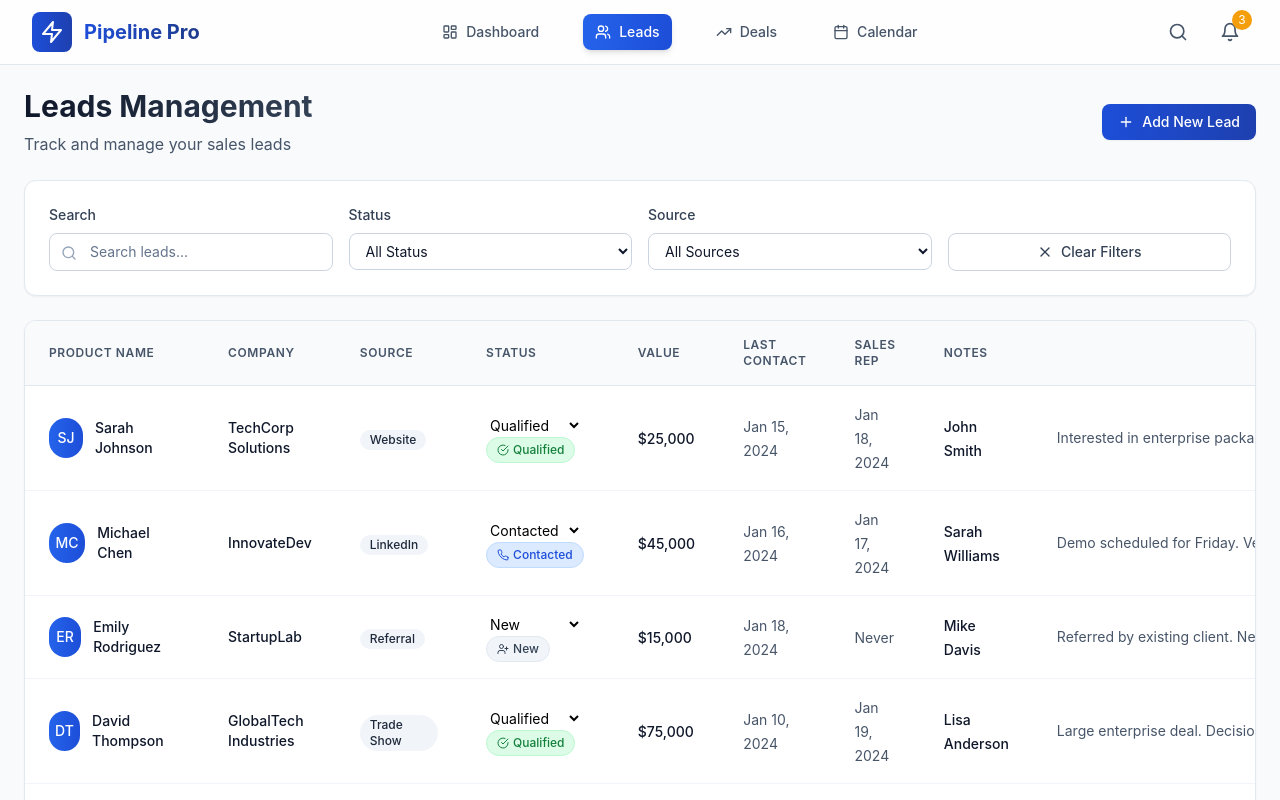
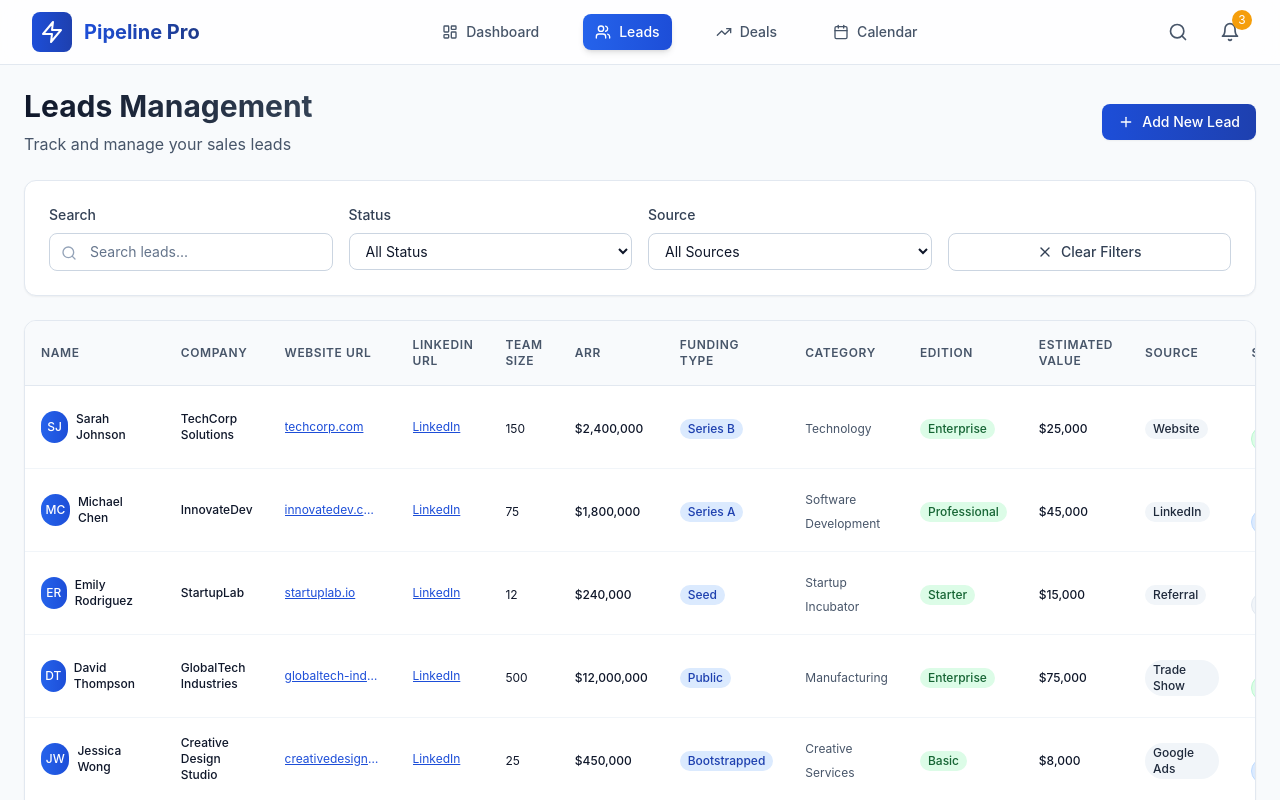
Before and after one commit to apper-canvas/cyber-pipeline-beam, a React (Vite) app: page /leads in a window 1280 px wide. Shown: the top 800 px of the page. Built offline with nearby package versions, Linux system fonts and the light colour scheme.

Commit message:
Add missing columns (Website URL, LinkedIn URL, Team Size, ARR, Funding Type, Category, Edition, Estimated Value) to leads table with proper data and formatting

```diff
--- a/src/components/pages/Leads.jsx
+++ b/src/components/pages/Leads.jsx
@@ -258,31 +258,52 @@ setNewLead({
               <table className="w-full">
                 <thead className="bg-slate-50 border-b border-slate-200">
 <tr>
-<th className="px-6 py-4 text-left text-xs font-semibold text-slate-600 uppercase tracking-wider">
-                      Product Name
+<th className="px-4 py-4 text-left text-xs font-semibold text-slate-600 uppercase tracking-wider">
+                      Name
                     </th>
-                    <th className="px-6 py-4 text-left text-xs font-semibold text-slate-600 uppercase tracking-wider">
+                    <th className="px-4 py-4 text-left text-xs font-semibold text-slate-600 uppercase tracking-wider">
                       Company
                     </th>
-                    <th className="px-6 py-4 text-left text-xs font-semibold text-slate-600 uppercase tracking-wider">
+                    <th className="px-4 py-4 text-left text-xs font-semibold text-slate-600 uppercase tracking-wider">
+                      Website URL
+                    </th>
+                    <th className="px-4 py-4 text-left text-xs font-semibold text-slate-600 uppercase tracking-wider">
+                      LinkedIn URL
+                    </th>
+                    <th className="px-4 py-4 text-left text-xs font-semibold text-slate-600 uppercase tracking-wider">
+                      Team Size
+                    </th>
+                    <th className="px-4 py-4 text-left text-xs font-semibold text-slate-600 uppercase tracking-wider">
+                      ARR
+                    </th>
+                    <th className="px-4 py-4 text-left text-xs font-semibold text-slate-600 uppercase tracking-wider">
+                      Funding Type
+                    </th>
+                    <th className="px-4 py-4 text-left text-xs font-semibold text-slate-600 uppercase tracking-wider">
+                      Category
+                    </th>
+                    <th className="px-4 py-4 text-left text-xs font-semibold text-slate-600 uppercase tracking-wider">
+                      Edition
+                    </th>
+                    <th className="px-4 py-4 text-left text-xs font-semibold text-slate-600 uppercase tracking-wider">
+                      Estimated Value
+                    </th>
+                    <th className="px-4 py-4 text-left text-xs font-semibold text-slate-600 uppercase tracking-wider">
                       Source
                     </th>
-                    <th className="px-6 py-4 text-left text-xs font-semibold text-slate-600 uppercase tracking-wider">
+                    <th className="px-4 py-4 text-left text-xs font-semibold text-slate-600 uppercase tracking-wider">
                       Status
                     </th>
-                    <th className="px-6 py-4 text-left text-xs font-semibold text-slate-600 uppercase tracking-wider">
-Value
-                    </th>
-                    <th className="px-6 py-4 text-left text-xs font-semibold text-slate-600 uppercase tracking-wider">
+                    <th className="px-4 py-4 text-left text-xs font-semibold text-slate-600 uppercase tracking-wider">
                       Last Contact
                     </th>
-                    <th className="px-6 py-4 text-left text-xs font-semibold text-slate-600 uppercase tracking-wider">
+                    <th className="px-4 py-4 text-left text-xs font-semibold text-slate-600 uppercase tracking-wider">
                       Sales Rep
                     </th>
-                    <th className="px-6 py-4 text-left text-xs font-semibold text-slate-600 uppercase tracking-wider">
+                    <th className="px-4 py-4 text-left text-xs font-semibold text-slate-600 uppercase tracking-wider">
                       Notes
                     </th>
-                    <th className="px-6 py-4 text-right text-xs font-semibold text-slate-600 uppercase tracking-wider">
+                    <th className="px-4 py-4 text-right text-xs font-semibold text-slate-600 uppercase tracking-wider">
                       Actions
                     </th>
                   </tr>
@@ -297,27 +318,79 @@ Value
                       className="hover:bg-slate-50 transition-colors cursor-pointer"
                       onClick={() => setSelectedLead(lead)}
                     >
-                      <td className="px-6 py-4">
+<td className="px-4 py-4">
                         <div className="flex items-center">
-                          <div className="w-10 h-10 bg-gradient-to-r from-primary-500 to-primary-600 rounded-full flex items-center justify-center text-white font-medium text-sm">
+                          <div className="w-8 h-8 bg-gradient-to-r from-primary-500 to-primary-600 rounded-full flex items-center justify-center text-white font-medium text-xs">
                             {lead.name.split(" ").map(n => n[0]).join("").toUpperCase()}
                           </div>
-                          <div className="ml-3">
-<p className="text-sm font-medium text-slate-900">{lead.name}</p>
+                          <div className="ml-2">
+                            <p className="text-xs font-medium text-slate-900">{lead.name}</p>
                           </div>
                         </div>
                       </td>
-                      <td className="px-6 py-4">
-<div>
-                          <p className="text-sm font-medium text-slate-900">{lead.company}</p>
+                      <td className="px-4 py-4">
+                        <div>
+                          <p className="text-xs font-medium text-slate-900">{lead.company}</p>
                         </div>
                       </td>
-                      <td className="px-6 py-4">
-                        <span className="inline-flex items-center px-2.5 py-0.5 rounded-full text-xs font-medium bg-slate-100 text-slate-800">
+                      <td className="px-4 py-4">
+                        <a
+                          href={lead.websiteUrl}
+                          target="_blank"
+                          rel="noopener noreferrer"
+                          className="text-xs text-primary-600 hover:text-primary-800 underline truncate max-w-24 block"
+                          onClick={(e) => e.stopPropagation()}
+                        >
+                          {lead.websiteUrl?.replace('https://', '') || 'N/A'}
+                        </a>
+                      </td>
+                      <td className="px-4 py-4">
+                        <a
+                          href={lead.linkedinUrl}
+                          target="_blank"
+                          rel="noopener noreferrer"
+                          className="text-xs text-primary-600 hover:text-primary-800 underline truncate max-w-24 block"
+                          onClick={(e) => e.stopPropagation()}
+                        >
+                          {lead.linkedinUrl ? 'LinkedIn' : 'N/A'}
+                        </a>
+                      </td>
+                      <td className="px-4 py-4">
+                        <span className="text-xs text-slate-900">
+                          {lead.teamSize || 'N/A'}
+                        </span>
+                      </td>
+                      <td className="px-4 py-4">
+                        <span className="text-xs font-medium text-slate-900">
+                          ${lead.arr?.toLocaleString() || 'N/A'}
+                        </span>
+                      </td>
+                      <td className="px-4 py-4">
+                        <span className="inline-flex items-center px-2 py-0.5 rounded-full text-xs font-medium bg-blue-100 text-blue-800">
+                          {lead.fundingType || 'N/A'}
+                        </span>
+                      </td>
+                      <td className="px-4 py-4">
+                        <span className="text-xs text-slate-600">
+                          {lead.category || 'N/A'}
+                        </span>
+                      </td>
+                      <td className="px-4 py-4">
+                        <span className="inline-flex items-center px-2 py-0.5 rounded-full text-xs font-medium bg-green-100 text-green-800">
+                          {lead.edition || 'N/A'}
+                        </span>
+                      </td>
+                      <td className="px-4 py-4">
+                        <span className="text-xs font-medium text-slate-900">
+                          ${lead.estimatedValue?.toLocaleString() || 0}
+                        </span>
+                      </td>
+                      <td className="px-4 py-4">
+                        <span className="inline-flex items-center px-2 py-0.5 rounded-full text-xs font-medium bg-slate-100 text-slate-800">
                           {lead.source}
                         </span>
                       </td>
-                      <td className="px-6 py-4">
+                      <td className="px-4 py-4">
                         <select
                           value={lead.status}
                           onChange={(e) => {
@@ -325,7 +398,7 @@ Value
                             handleStatusUpdate(lead.Id, e.target.value);
                           }}
                           onClick={(e) => e.stopPropagation()}
-                          className="text-sm border-0 bg-transparent focus:ring-0 focus:outline-none cursor-pointer"
+                          className="text-xs border-0 bg-transparent focus:ring-0 focus:outline-none cursor-pointer"
                         >
                           <option value="new">New</option>
                           <option value="contacted">Contacted</option>
@@ -334,34 +407,21 @@ Value
                         </select>
                         <StatusBadge status={lead.status} type="lead" />
                       </td>
-                      <td className="px-6 py-4">
-                        <span className="text-sm font-medium text-slate-900">
-                          ${lead.value?.toLocaleString() || 0}
-                        </span>
-                      </td>
-                      <td className="px-6 py-4">
-                        <span className="text-sm text-slate-600">
-                          {lead.createdAt
-                            ? format(new Date(lead.createdAt), "MMM dd, yyyy")
-                            : "Unknown"
-                          }
-                        </span>
-                      </td>
-<td className="px-6 py-4">
-                        <span className="text-sm text-slate-600">
+                      <td className="px-4 py-4">
+                        <span className="text-xs text-slate-600">
                           {lead.lastContactedAt
                             ? format(new Date(lead.lastContactedAt), "MMM dd, yyyy")
                             : "Never"
                           }
                         </span>
                       </td>
-                      <td className="px-6 py-4">
-                        <span className="text-sm font-medium text-slate-900">
+                      <td className="px-4 py-4">
+                        <span className="text-xs font-medium text-slate-900">
                           {lead.assignedTo || "Unassigned"}
                         </span>
                       </td>
-                      <td className="px-6 py-4">
-                        <div className="text-sm text-slate-600 max-w-xs truncate" title={lead.notes}>
+                      <td className="px-4 py-4">
+                        <div className="text-xs text-slate-600 max-w-20 truncate" title={lead.notes}>
                           {lead.notes || "No notes"}
                         </div>
                       </td>
--- a/src/services/mockData/leads.json
+++ b/src/services/mockData/leads.json
@@ -12,7 +12,15 @@
     "assignedTo": "John Smith",
     "createdAt": "2024-01-15T10:00:00Z",
     "lastContactedAt": "2024-01-18T14:30:00Z",
-    "notes": "Interested in enterprise package. Follow up next week."
+    "notes": "Interested in enterprise package. Follow up next week.",
+    "websiteUrl": "https://techcorp.com",
+    "linkedinUrl": "https://linkedin.com/company/techcorp-solutions",
+    "teamSize": 150,
+    "arr": 2400000,
+    "fundingType": "Series B",
+    "category": "Technology",
+    "edition": "Enterprise",
+    "estimatedValue": 25000
   },
   {
     "Id": 2,
@@ -27,7 +35,15 @@
     "assignedTo": "Sarah Williams",
     "createdAt": "2024-01-16T09:30:00Z",
     "lastContactedAt": "2024-01-17T11:45:00Z",
-    "notes": "Demo scheduled for Friday. Very interested in API integration features."
+    "notes": "Demo scheduled for Friday. Very interested in API integration features.",
+    "websiteUrl": "https://innovatedev.com",
+    "linkedinUrl": "https://linkedin.com/company/innovatedev",
+    "teamSize": 75,
+    "arr": 1800000,
+    "fundingType": "Series A",
+    "category": "Software Development",
+    "edition": "Professional",
+    "estimatedValue": 45000
   },
   {
     "Id": 3,
@@ -42,7 +58,15 @@
     "assignedTo": "Mike Davis",
     "createdAt": "2024-01-18T16:20:00Z",
     "lastContactedAt": null,
-    "notes": "Referred by existing client. Needs solution for small team."
+    "notes": "Referred by existing client. Needs solution for small team.",
+    "websiteUrl": "https://startuplab.io",
+    "linkedinUrl": "https://linkedin.com/company/startuplab",
+    "teamSize": 12,
+    "arr": 240000,
+    "fundingType": "Seed",
+    "category": "Startup Incubator",
+    "edition": "Starter",
+    "estimatedValue": 15000
   },
   {
     "Id": 4,
@@ -57,7 +81,15 @@
     "assignedTo": "Lisa Anderson",
     "createdAt": "2024-01-10T08:15:00Z",
     "lastContactedAt": "2024-01-19T13:20:00Z",
-    "notes": "Large enterprise deal. Decision timeline is Q2. Multiple stakeholders involved."
+    "notes": "Large enterprise deal. Decision timeline is Q2. Multiple stakeholders involved.",
+    "websiteUrl": "https://globaltech-industries.com",
+    "linkedinUrl": "https://linkedin.com/company/globaltech-industries",
+    "teamSize": 500,
+    "arr": 12000000,
+    "fundingType": "Public",
+    "category": "Manufacturing",
+    "edition": "Enterprise",
+    "estimatedValue": 75000
   },
   {
     "Id": 5,
@@ -72,7 +104,15 @@
     "assignedTo": "John Smith",
     "createdAt": "2024-01-17T12:45:00Z",
     "lastContactedAt": "2024-01-18T09:30:00Z",
-    "notes": "Looking for design collaboration tools. Budget constraints mentioned."
+    "notes": "Looking for design collaboration tools. Budget constraints mentioned.",
+    "websiteUrl": "https://creativedesignstudio.com",
+    "linkedinUrl": "https://linkedin.com/company/creative-design-studio",
+    "teamSize": 25,
+    "arr": 450000,
+    "fundingType": "Bootstrapped",
+    "category": "Creative Services",
+    "edition": "Basic",
+    "estimatedValue": 8000
   },
   {
     "Id": 6,
@@ -87,7 +127,15 @@
     "assignedTo": "Sarah Williams",
     "createdAt": "2024-01-12T14:30:00Z",
     "lastContactedAt": "2024-01-15T16:45:00Z",
-    "notes": "Not a good fit for our solution. Looking for different functionality."
+    "notes": "Not a good fit for our solution. Looking for different functionality.",
+    "websiteUrl": "https://financepro.com",
+    "linkedinUrl": "https://linkedin.com/company/financepro",
+    "teamSize": 200,
+    "arr": 8500000,
+    "fundingType": "Series C",
+    "category": "Financial Services",
+    "edition": "Enterprise",
+    "estimatedValue": 0
   },
   {
     "Id": 7,
@@ -102,7 +150,15 @@
     "assignedTo": "Mike Davis",
     "createdAt": "2024-01-19T11:20:00Z",
     "lastContactedAt": null,
-    "notes": "Downloaded whitepaper. Healthcare industry focus."
+    "notes": "Downloaded whitepaper. Healthcare industry focus.",
+    "websiteUrl": "https://healthtechsolutions.com",
+    "linkedinUrl": "https://linkedin.com/company/healthtech-solutions",
+    "teamSize": 85,
+    "arr": 3200000,
+    "fundingType": "Series A",
+    "category": "Healthcare Technology",
+    "edition": "Professional",
+    "estimatedValue": 32000
   },
   {
     "Id": 8,
@@ -117,6 +173,14 @@
     "assignedTo": "Lisa Anderson",
     "createdAt": "2024-01-14T15:10:00Z",
     "lastContactedAt": "2024-01-16T10:20:00Z",
-    "notes": "Retail chain looking to streamline operations. Multiple locations."
+    "notes": "Retail chain looking to streamline operations. Multiple locations.",
+    "websiteUrl": "https://retailplus.com",
+    "linkedinUrl": "https://linkedin.com/company/retailplus",
+    "teamSize": 300,
+    "arr": 5400000,
+    "fundingType": "Private Equity",
+    "category": "Retail",
+    "edition": "Professional",
+    "estimatedValue": 18000
   }
 ]
```
